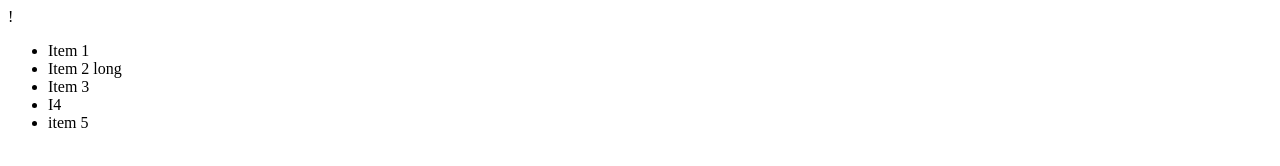
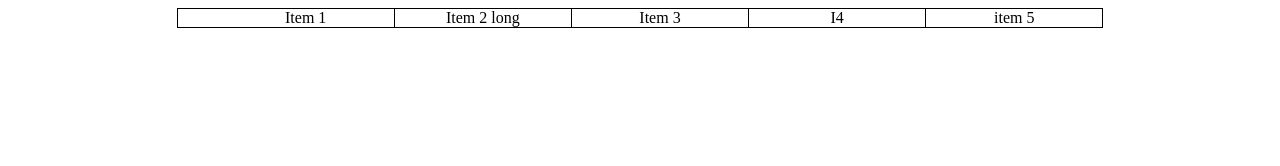
Before and after one commit to tbonfim/whiteboard-questions, a plain HTML site: page css/index.html in a window 1280 px wide. Drawn offline with Linux system fonts and the light colour scheme.

Commit message:
Adding css questions

```diff
--- a/css/index.html
+++ b/css/index.html
@@ -1,4 +1,4 @@
-!<!DOCTYPE html>
+<!DOCTYPE html>
 <html>
 <head>
     <meta charset="utf-8">
@@ -17,5 +17,12 @@
             <li>item 5</li>
         </ul>
     </nav>
+    <div id="big-square-flex">
+        <div id="small-square-flex"></div>
+    </div>
+
+    <div id="big-square-transform">
+        <div id="small-square-transform"></div>
+    </div>
 </body>
 </html>
--- a/css/main.css
+++ b/css/main.css
@@ -0,0 +1,38 @@
+ul{
+    list-style: none;
+    width: 70%;
+    margin: auto;
+    display: flex;
+    justify-content: center;
+    align-items: center;
+    border: 1px solid #000;
+}
+ul li{
+    flex: 1;
+    text-align: center;
+    border-right: 1px solid #000;
+}
+ul li:last-child{
+    border-right: none;
+}
+
+/* We discussed about centering elements:
+center with flex:
+
+parent {
+    display: flex;
+}
+children {
+    margin: auto;
+}
+
+center with transform: translate(-50%, -50%);
+parent {
+    position: relative;
+}
+children{
+    position relative;
+    top: 50%;
+    left: 50%,
+    transform: translate(-50%, -50%);
+}
```
Also changed, not shown: 1 other file.
